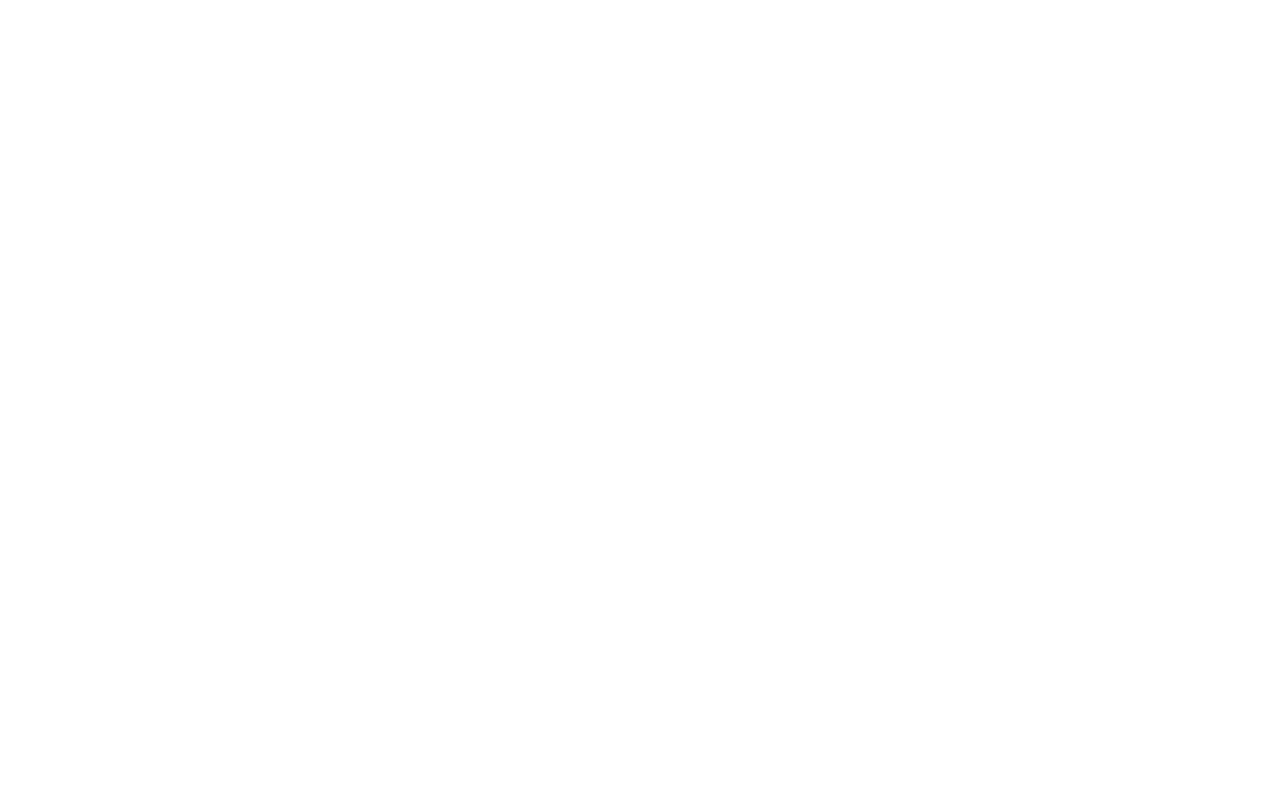
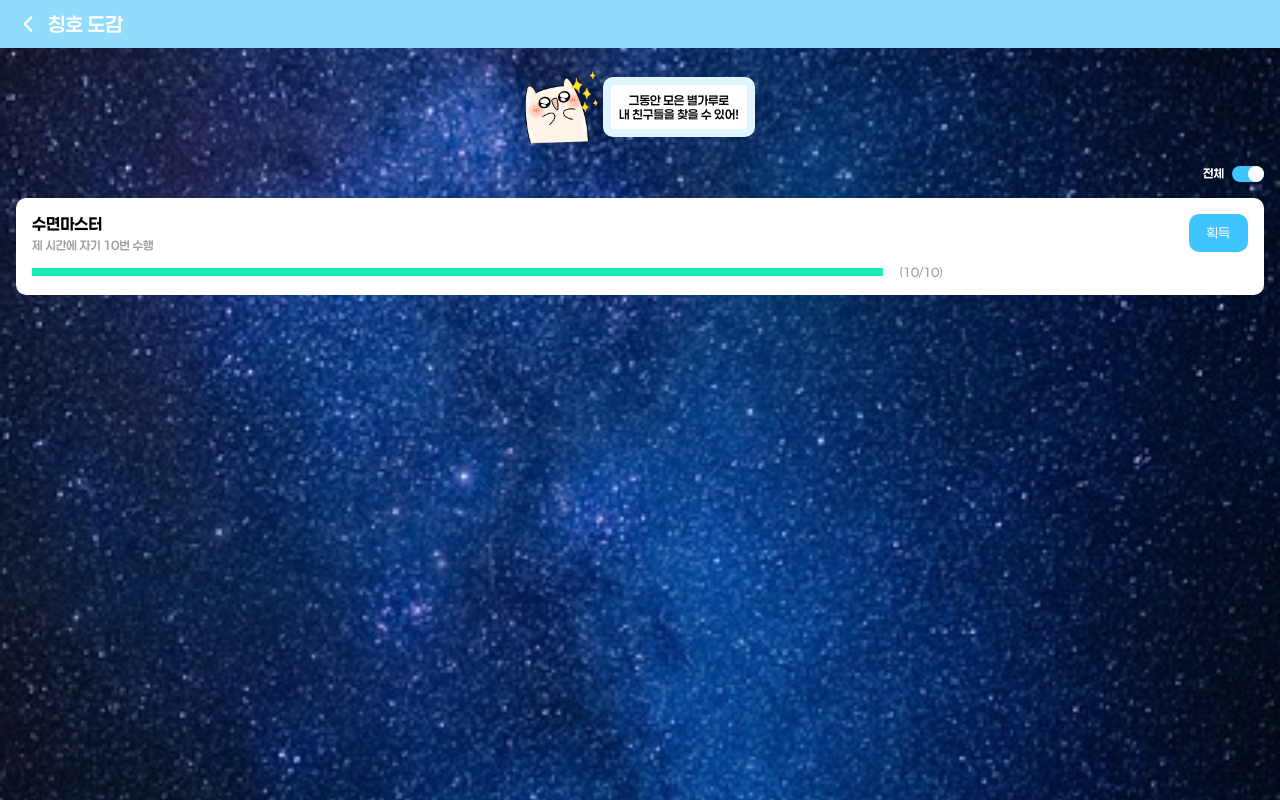
Before and after one commit to fefe1231/mongddang, a React (Vite) app in the folder frontend/: page /nickname/title in a window 1280 px wide. Before the commit this address had no page. Built offline with nearby package versions, Linux system fonts and the light colour scheme.

Commit message:
✨ Feat/(#40, S11P31D207-208) : 칭호페이지 추가 및 버튼 정리

```diff
--- a/frontend/src/App.tsx
+++ b/frontend/src/App.tsx
@@ -2,14 +2,18 @@
 import { BrowserRouter as Router, Route, Routes } from 'react-router-dom';
 import { SignUp } from './pages/Signup';
 import { Encyclopedia } from './pages/Encyclopedia';
+import { NicknameTitle } from './pages/nickname-title';
+import { Btn } from './pages/btn';
 
 function App() {
   return (
     <>
       <Router>
         <Routes>
+          <Route path="/btn" element={<Btn />} />
           <Route path="/signup" element={<SignUp />} />
           <Route path="/encyclopedia" element={<Encyclopedia />} />
+          <Route path="/nickname/title" element={<NicknameTitle />} />
         </Routes>
       </Router>
     </>
--- a/frontend/src/Utils/validationUtils.ts
+++ b/frontend/src/Utils/validationUtils.ts
@@ -1,6 +1,6 @@
 // 닉네임 유효성 검사
 export const validateNickname = (nickname:string) => {
-  const nicknameRegex = /^[a-zA-Z가-힣ㄱ-ㅎㅏ-ㅣ0-9\s]{,10}$/;
+  const nicknameRegex = /^[a-zA-Z가-힣ㄱ-ㅎㅏ-ㅣ0-9\s]{1,10}$/;
 
 
   if (!nickname) {
--- a/frontend/src/pages/Encyclopedia/index.tsx
+++ b/frontend/src/pages/Encyclopedia/index.tsx
@@ -9,8 +9,7 @@
 import { base, cardContainerCss, containerCss, imgCss } from './styles';
 import { OwnModal } from './ui/modal/own-modal';
 import { MainModal } from './ui/modal/main-modal';
-import { UpdateCharacter } from './ui/modal/update-character';
-import { Notmodal } from './ui/modal/not-modal';
+import { Notmodal } from './ui/modal/Not-modal';
 
 export const Encyclopedia = () => {
   const [isOwnModal, setIsOwnModal] = useState(false)
--- a/frontend/src/pages/Encyclopedia/ui/modal/Not-modal/index.tsx
+++ b/frontend/src/pages/Encyclopedia/ui/modal/Not-modal/index.tsx
@@ -6,9 +6,9 @@
 import { Typography } from '@/shared/ui/Typography';
 import { HiOutlineX } from 'react-icons/hi';
 import { Chip } from '@/shared/ui/Chip';
-import { base, modalCss, xiconCss } from './styles';
 import { BuyModal } from '../buy-modal';
 import { FindModal } from '../find-modal';
+import { base, modalCss, xiconCss } from './styles';
 
 interface OwnModalProps {
   setstate: (value: boolean) => void;
--- /dev/null
+++ b/frontend/src/pages/btn/index.tsx
@@ -0,0 +1,21 @@
+/** @jsxImportSource @emotion/react */
+import { Button } from '@/shared/ui/Button';
+import React from 'react';
+import { useNavigate } from 'react-router-dom';
+
+export const Btn = () => {
+  const nav = useNavigate();
+  return (
+    <div>
+      <Button handler={()=>nav('/signup')} color="primary" fontSize="1" variant="contained">
+        회원가입
+      </Button>
+      <Button handler={()=>nav('/encyclopedia')} color="primary" fontSize="1" variant="contained">
+        도감
+      </Button>
+      <Button handler={()=>nav('/nickname/title')} color="primary" fontSize="1" variant="contained">
+        칭호
+      </Button>
+    </div>
+  );
+};
--- /dev/null
+++ b/frontend/src/pages/nickname-title/index.tsx
@@ -0,0 +1,29 @@
+/** @jsxImportSource @emotion/react */
+import { TopBar } from '@/shared/ui/TopBar';
+import React from 'react';
+import space from '../../assets/img/space.png';
+import { containerCss, imgCss } from '../Encyclopedia/styles';
+import { Description } from '../Encyclopedia/description';
+import { Toggle } from '@/shared/ui/Toggle';
+import { Typography } from '@/shared/ui/Typography';
+import { TitleComponent } from './ui/title-component';
+import { toggleContainerCss } from './styles';
+
+export const NicknameTitle = () => {
+  return (
+    <div>
+      <TopBar type="iconpage">칭호 도감</TopBar>
+      <img css={imgCss} src={space} alt="배경 이미지" />
+      <div css={containerCss}>
+        <Description />
+      </div>
+      <div css={toggleContainerCss}>
+        <Typography color="light" size="0.75" weight={700}>
+          전체
+        </Typography>
+        <Toggle color="primary" size={2.5} />
+      </div>
+      <TitleComponent/>
+    </div>
+  );
+};
--- /dev/null
+++ b/frontend/src/pages/nickname-title/styles.ts
@@ -0,0 +1,8 @@
+import { css } from "@emotion/react";
+
+export const toggleContainerCss = css`
+  display: flex;
+  gap: 0.5rem;
+  justify-content: flex-end;
+  padding: 0 1rem;
+`;
--- /dev/null
+++ b/frontend/src/pages/nickname-title/ui/modal/index.tsx
@@ -0,0 +1,49 @@
+/** @jsxImportSource @emotion/react */
+import { Notification } from '@/shared/ui/Notification';
+import { Typography } from '@/shared/ui/Typography';
+import React from 'react';
+import { css } from '@emotion/react';
+
+interface ModalProps {
+  bluehandler: () => void;
+  redhandler: () => void;
+}
+
+const containerCss = css`
+  position: fixed;
+  top: 0;
+  left: 0;
+  right: 0;
+  bottom: 0;
+  width: 100vw;
+  height: 100vh;
+  display: flex;
+  justify-content: center;
+  align-items: center;
+  z-index: 1000;
+`;
+
+export const UpdateCharacter = ({bluehandler, redhandler}:ModalProps) => {
+  return (
+    <div css={containerCss}>
+      <Notification
+        redHandler={redhandler}
+        bluehandler={bluehandler}
+        ment={
+          <div>
+            <Typography color="dark" size="1" weight={600}>
+              이 칭호를 대표로 설정할거야?
+            </Typography>
+            <Typography color="dark" size="0.75" weight={500}>
+              *대표로 설정하면 메인에서 볼 수 있어
+            </Typography>
+          </div>
+        }
+        width={18}
+        twoBtn
+        children={['아니', '응']}
+        type="confirm"
+      />
+    </div>
+  );
+};
--- /dev/null
+++ b/frontend/src/pages/nickname-title/ui/title-component/index.tsx
@@ -0,0 +1,61 @@
+/** @jsxImportSource @emotion/react */
+import { Button } from '@/shared/ui/Button';
+import { Progress } from '@/shared/ui/Progress';
+import { Typography } from '@/shared/ui/Typography';
+import React, { useState } from 'react';
+import { base, containerCss, progressCss } from './styles';
+import { UpdateCharacter } from '../modal';
+
+export const TitleComponent = () => {
+  const [isModal, setIsModal] = useState(false);
+  return (
+    <div css={base}>
+      <div css={containerCss}>
+        <div>
+          <Typography color="dark" size="1" weight={700}>
+            수면마스터
+          </Typography>
+          <Typography
+            style={{ margin: '0.3rem 0 0' }}
+            color="dark"
+            scale="500"
+            size="0.75"
+            weight={600}
+          >
+            제 시간에 자기 10번 수행
+          </Typography>
+        </div>
+        <div>
+          <Button
+            handler={() => {}}
+            color="primary"
+            fontSize="1"
+            variant="contained"
+            onClick={() => setIsModal(true)}
+            // disabled
+          >
+            획득
+          </Button>
+        </div>
+      </div>
+      <div css={progressCss}>
+        <Progress
+          color="success"
+          max={10}
+          size="lg"
+          value={10}
+          variant="rectangle"
+        />
+        <Typography color="dark" scale="500" size="0.75" weight={500}>
+          (10/10)
+        </Typography>
+      </div>
+      {isModal && (
+        <UpdateCharacter
+          bluehandler={() => {}}
+          redhandler={() => setIsModal(false)}
+        />
+      )}
+    </div>
+  );
+};
--- /dev/null
+++ b/frontend/src/pages/nickname-title/ui/title-component/styles.ts
@@ -0,0 +1,29 @@
+import { css } from "@emotion/react";
+
+
+export const base = css`
+  margin: 1rem;
+  background-color: #fff;
+  padding: 1rem;
+  border-radius: 0.625rem;
+`
+
+export const containerCss =css`
+  display: flex;
+  justify-content:space-between ;
+  margin-bottom: 0.8rem;
+`
+
+export const progressCss = css`
+  display: flex;
+  align-items: center;
+  gap: 1rem;  // 프로그레스바와 텍스트 사이 간격
+
+  > :first-child {
+    flex: 0 0 70%;  // 프로그레스바 너비 80% 고정
+  }
+
+  > :last-child {
+    flex-shrink: 0;  // 타이포그래피 크기 유지
+  }
+`
--- a/frontend/src/shared/ui/styles/ColorStyles.ts
+++ b/frontend/src/shared/ui/styles/ColorStyles.ts
@@ -45,7 +45,7 @@
   },
   success: {
     button: Colors.success['500'],
-    main: Colors.success['500'],
+    main: Colors.success['A400'],
     contrastText: '#fff',
     hover: Colors.success['A200'],
     active: Colors.success['300'],
```
Also changed, not shown: frontend/src/pages/nickname-title/ui/modal/styles.ts (added).
